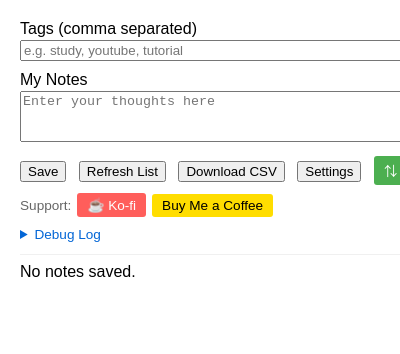
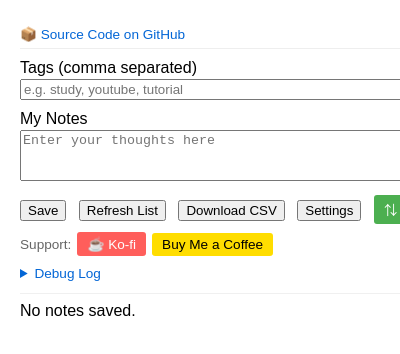
Before and after one commit to cheoljoo/youtube_notes_chrome_extension, a browser extension: page popup.html in a window 400 px wide. Shown: the top 354 px of the page. Drawn offline with Linux system fonts and the light colour scheme.

Commit message:
add source code link

```diff
--- a/popup.html
+++ b/popup.html
@@ -37,6 +37,9 @@
     <script src="popup.js"></script>
 </head>
 <body>
+    <div style="padding:6px 0;border-bottom:1px solid #eee;margin-bottom:10px;font-size:0.85em;color:#0366d6;">
+        <a href="https://github.com/cheoljoo/youtube_notes_chrome_extension" target="_blank" rel="noopener" style="text-decoration:none;color:#0366d6;">📦 Source Code on GitHub</a>
+    </div>
     <div class="input-group">
         <label for="tags">Tags (comma separated)</label>
         <input type="text" id="tags" placeholder="e.g. study, youtube, tutorial">
```
